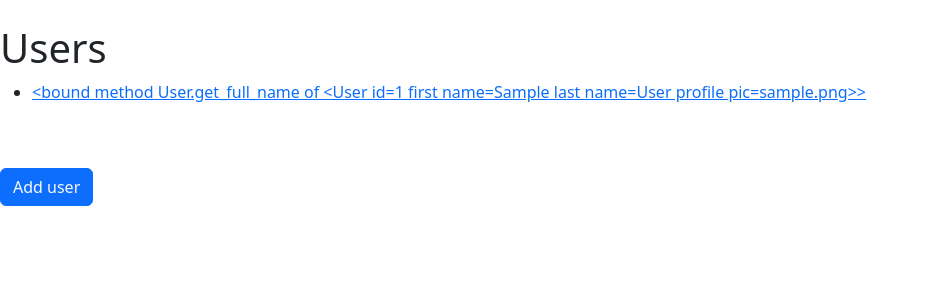
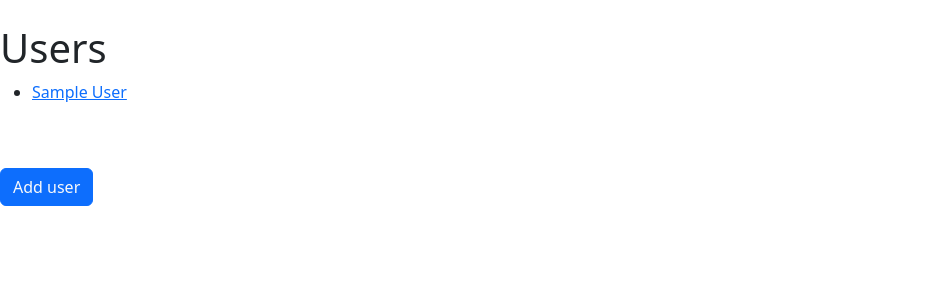
Before and after one commit to haydenmontgomery/Blogly, a Flask app: page /users in a window 1280 px wide. Shown: the part 40-340 px from the top of the page, without its empty margins (0-929 px from the left). Run offline with Flask 3, Linux system fonts and the light colour scheme; tables that the repository leaves empty hold one stand-in row (values such as "Sample post"); parts of the project's set-up code (start-up, migrations or seed data) failed here and were passed over.

Commit message:
Made full_name an actual property. Fixed seed and testing issues with SQlAlchemy already registering to Flask twice

```diff
--- a/app.py
+++ b/app.py
@@ -17,8 +17,7 @@ def create_app(database_name, testing=False):
     debug = DebugToolbarExtension(app)
     app.app_context().push()
     connect_db(app)
-
-    #db.create_all()
+    db.create_all()
 
     @app.route('/')
     def to_list():
@@ -35,24 +34,23 @@ def create_app(database_name, testing=False):
         user = User.query.get_or_404(user_id)
         return render_template('user_profile.html', user=user)
 
-    @app.route('/users/new')
+    @app.route('/users/new', methods=["GET"])
     def new_user():
         return render_template('create_user.html')
 
     @app.route('/users/new', methods=["POST"])
     def create_user():
-        first_name = request.form["firstName"]
-        last_name = request.form["lastName"]
-        image_url = request.form["imageURL"]
+        new_user = User(
+        first_name=request.form['firstName'],
+        last_name=request.form['lastName'],
+        image_url=request.form['imageURL'] or None)
 
-        new_user = User(first_name=first_name, last_name=last_name, image_url=image_url)
-        if new_user:
-            db.session.add(new_user)
-            db.session.commit()
-            return redirect(f'/users/{new_user.id}')
+        db.session.add(new_user)
+        db.session.commit()
+
         return redirect('/users')
 
-    @app.route('/users/<int:user_id>/edit')
+    @app.route('/users/<int:user_id>/edit', methods=["GET"])
     def edit_user(user_id):
         user = User.query.get_or_404(user_id)
         return render_template('edit_user.html', user=user)
@@ -63,28 +61,25 @@ def create_app(database_name, testing=False):
         """     if request.form["firstName"] != 1 or request.form["lastName"] != 1 or request.form["imageURL"] != 1:
             return redirect(f'/{user_id}')
         else: """
-        if edited_user:
-            edited_user.first_name = request.form["firstName"]
-            edited_user.last_name = request.form["lastName"]
-            edited_user.image_url = request.form["imageURL"]
+        edited_user.first_name = request.form["firstName"]
+        edited_user.last_name = request.form["lastName"]
+        edited_user.image_url = request.form["imageURL"]
 
 
         db.session.add(edited_user)
         db.session.commit()
-        return redirect(f'/users/{edited_user.id}')
+        return redirect('/users')
 
     @app.route('/users/<int:user_id>/delete', methods=["POST"])
     def delete_user(user_id):
         user_to_delete = User.query.get_or_404(user_id)
-        if user_to_delete:
-            db.session.delete(user_to_delete)
-            db.session.commit()
-            return redirect('/users')
+        db.session.delete(user_to_delete)
+        db.session.commit()
         return redirect('/users')
 
     return app
 
 if __name__=='__main__':
     app = create_app('blogly')
-    connect_db(app)
+    #connect_db(app)
     app.run(debug=True)
--- a/models.py
+++ b/models.py
@@ -3,11 +3,19 @@ from flask_sqlalchemy import SQLAlchemy
 
 db = SQLAlchemy()
 
+DEFAULT_IMAGE_URL = "https://www.freeiconspng.com/uploads/icon-user-blue-symbol-people-person-generic--public-domain--21.png"
+
+
+""" def connect_db(app):
+        db.app = app
+        db.init_app(app)
+        app.app_context().push()
+#db.create_all() """
 def connect_db(app):
     with app.app_context():
         db.app = app
         db.init_app(app)
-        db.create_all()
+        #db.create_all()
 
 class User(db.Model):
     __tablename__ = 'users'
@@ -16,22 +24,21 @@ class User(db.Model):
                    primary_key=True,
                    autoincrement=True)
 
-    first_name = db.Column(db.String(50),
+    first_name = db.Column(db.Text,
+                        nullable=False)
+
+    last_name = db.Column(db.Text,
+                        nullable=False)
+
+    image_url = db.Column(db.Text,
                         nullable=False,
-                        unique=True)
-
-    last_name = db.Column(db.String(50),
-                        nullable=False,
-                        unique=True)
-
-    image_url = db.Column(db.String,
-                        nullable=True,
-                        unique=True)
+                        default = DEFAULT_IMAGE_URL)
 
 
     def __repr__(self):
         u = self
         return f"<User id={u.id} first name={u.first_name} last name={u.last_name} profile pic={u.image_url}>"
 
-    def get_full_name(self):
+    @property
+    def full_name(self):
         return f"{self.first_name} {self.last_name}"
--- a/seed.py
+++ b/seed.py
@@ -5,7 +5,7 @@ from app import create_app
 
 # Create all tables
 app = create_app("blogly", testing=False)
-connect_db(app)
+#connect_db(app)
 db.drop_all()
 db.create_all()
 
--- a/templates/create_user.html
+++ b/templates/create_user.html
@@ -3,7 +3,7 @@
 {% block content %}
 
 <h1>Create a user</h1>
-<form action="/users/new" method="POST">
+<form method="POST">
   <div class="mb-3">
     <label for="firstName" class="form-label">First Name</label>
     <input type="text" class="form-control w-50" name="firstName" id="firstName" placeholder="Enter your first name">
@@ -17,7 +17,7 @@
     <input type="text" class="form-control w-50" name="imageURL" id="imageURL" placeholder="Provide an image of this user">
   </div>
   <div class="d-md-flex justify-content-md-center">
-    <button class="btn btn-success"><a href="" class="link-light link-underline-opacity-0">Add</a></button>
+    <button type="submit" class="btn btn-success">Add</button>
   </div>
 </form>
 {% endblock %}
--- a/templates/list.html
+++ b/templates/list.html
@@ -5,7 +5,7 @@
 <h1>Users</h1>
 <ul>
 {% for user in users %}
-<li><a href="/users/{{user.id}}">{{user.get_full_name}}</a></li>
+<li><a href="/users/{{user.id}}">{{user.full_name}}</a></li>
 {% endfor %}
 </ul>
   </select>
--- a/templates/user_profile.html
+++ b/templates/user_profile.html
@@ -6,7 +6,7 @@
 <br>
 <div class="clearfix">
     <img src="{{user.image_url}}" class="fluid rounded col-md-6 float-md-start mb-3 ms-md-3">
-    <p class="fs-1 mb-4">{{user.get_full_name()}}</p>
+    <p class="fs-1 mb-4">{{user.full_name}}</p>
     <div class="clearfix">
         <button type="button" class="btn btn-primary"><a href="/users/{{user.id}}/edit" class="link-light link-underline-opacity-0">Edit</a></button>
         <form action="/users/{{user.id}}/delete" method="POST">
--- a/test_flask.py
+++ b/test_flask.py
@@ -3,7 +3,7 @@ from unittest import TestCase
 from app import create_app
 from models import connect_db, db, User
 app = create_app('test_blogly', testing=True)
-connect_db(app)
+#connect_db(app)
 app.app_context().push()
 # Use test database and don't clutter tests with SQL
 app.config['SQLALCHEMY_DATABASE_URI'] = 'postgresql:///test_blogly'
```
Also changed, not shown: templates/edit_user.html (+4 -4 lines).
